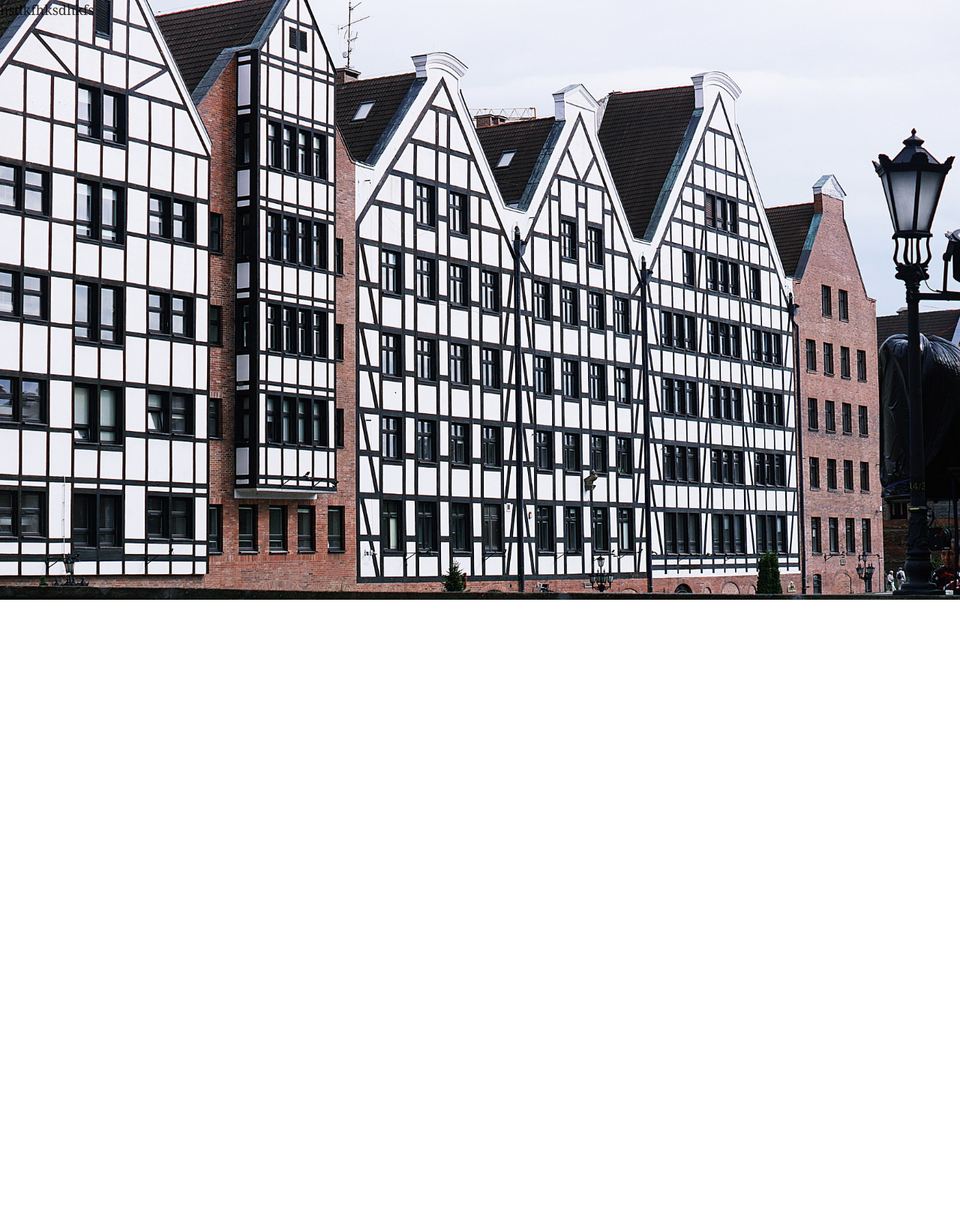
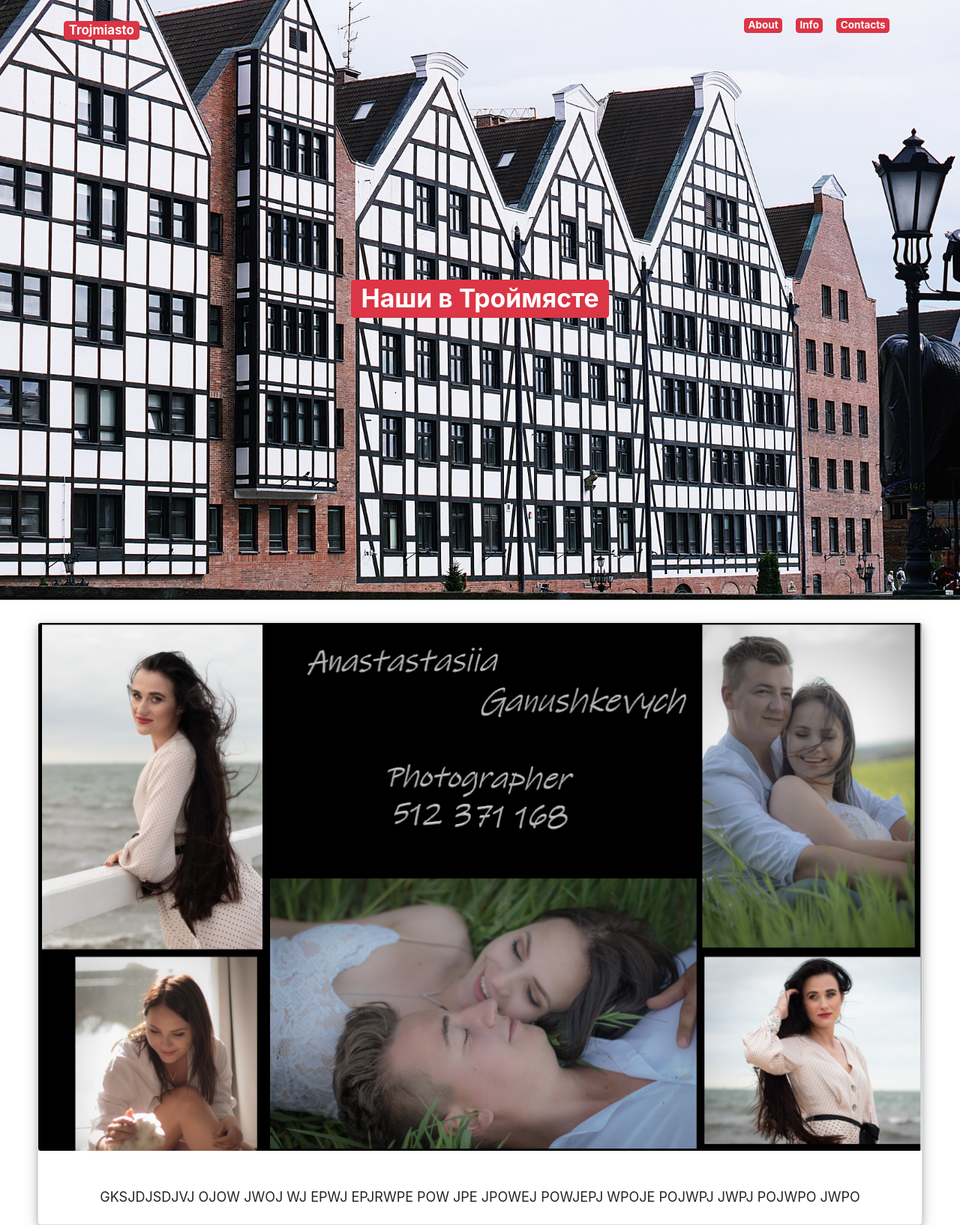
Before and after one commit to ganushkevychv/photoProject, a Gatsby site: page / in a window 1280 px wide. Shown: the whole page at 75% size. Before the commit the page ends 810 px from the top, so only its background shows below. Built offline with nearby package versions, Linux system fonts and the light colour scheme; Gatsby itself is replaced by a stand-in of ours.

Commit message:
reactstrap added, story.js created, navbar added to header

```diff
--- a/gatsby-config.js
+++ b/gatsby-config.js
@@ -1,6 +1,6 @@
 module.exports = {
   siteMetadata: {
-    title: `Gatsby Default Starter`,
+    title: `Trojmiasto`,
     description: `Kick off your next, great Gatsby project with this default starter. This barebones starter ships with the main Gatsby configuration files you might need.`,
     author: `@gatsbyjs`,
   },
--- a/src/components/header.js
+++ b/src/components/header.js
@@ -1,35 +1,59 @@
 import { Link } from "gatsby"
+import React from 'react';
 import PropTypes from "prop-types"
-import React from "react"
+import {
+  Collapse,
+  Navbar,
+  NavbarToggler,
+  NavbarBrand,
+  Nav,
+  NavItem,
+  NavLink,
+  Badge } from 'reactstrap';
 
-const Header = ({ siteTitle }) => (
-  <header
-    style={{
-      background: `rebeccapurple`,
-      marginBottom: `1.45rem`,
-    }}
-  >
-    <div
-      style={{
-        margin: `0 auto`,
-        maxWidth: 960,
-        padding: `1.45rem 1.0875rem`,
-      }}
-    >
-      <h1 style={{ margin: 0 }}>
-        <Link
-          to="/"
-          style={{
-            color: `white`,
-            textDecoration: `none`,
-          }}
-        >
-          {siteTitle}
-        </Link>
-      </h1>
+
+  class Header extends React.Component{
+    constructor(props) {
+      super(props);
+
+      this.toggle = this.toggle.bind(this);
+      this.state = {
+        isOpen: false
+      };
+    }
+    toggle() {
+      this.setState({
+        isOpen: !this.state.isOpen
+      });
+    }
+    render() {
+      return (
+        <div className="container-menu">
+          <Navbar fixed="top" light expand="sm">
+          <div className="container">
+
+          <NavbarBrand href="/"><Badge color="danger">Trojmiasto</Badge></NavbarBrand>
+            <NavbarToggler onClick={this.toggle} />
+            <Collapse isOpen={this.state.isOpen} navbar>
+              <Nav className="ml-auto" navbar>
+                <NavItem>
+                  <NavLink style={{color:"white"}} href="/about"><Badge color="danger">About</Badge></NavLink>
+                </NavItem>
+                <NavItem>
+                  <NavLink style={{color:"white"}} href="/info"><Badge color="danger">Info</Badge></NavLink>
+                </NavItem>
+                <NavItem>
+                  <NavLink style={{color:"white"}} href="/contact"><Badge color="danger">Contacts</Badge></NavLink>
+                </NavItem>
+              </Nav>
+            </Collapse>
           </div>
-  </header>
-)
+
+          </Navbar>
+        </div>
+      );
+    }
+  }
 
   Header.propTypes = {
     siteTitle: PropTypes.string,
@@ -39,4 +63,4 @@ Header.defaultProps = {
     siteTitle: ``,
   }
 
-export default Header
+export default Header;
--- a/src/components/layout.css
+++ b/src/components/layout.css
@@ -2,11 +2,13 @@ html {
   font-family: sans-serif;
   -ms-text-size-adjust: 100%;
   -webkit-text-size-adjust: 100%;
+
 }
 body {
   margin: 0;
   -webkit-font-smoothing: antialiased;
   -moz-osx-font-smoothing: grayscale;
+
 }
 article,
 aside,
--- a/src/components/layout.js
+++ b/src/components/layout.js
@@ -8,10 +8,8 @@
 import React from "react"
 import PropTypes from "prop-types"
 import { useStaticQuery, graphql } from "gatsby"
-
-import Header from "./header"
 import "./layout.css"
-
+import 'bootstrap/dist/css/bootstrap.min.css';
 const Layout = ({ children }) => {
   const data = useStaticQuery(graphql`
     query SiteTitleQuery {
--- /dev/null
+++ b/src/components/story.js
@@ -0,0 +1,28 @@
+import React from "react"
+import { Card, CardTitle, CardBody, CardText, CardImg} from "reactstrap"
+import back from "../images/back.png"
+const Story = (props) => {
+    const card = {
+        boxShadow:"0 4px 8px 0 rgba(0, 0, 0, 0.2), 0 6px 20px 0 rgba(0, 0, 0, 0.19)",
+        alignItems:"center",
+        marginLeft:"50px",
+        marginRight:"50px",
+    }
+    return(
+<div style={{textAlign:"center"}}>
+
+            <Card style={card}>
+            <CardImg src={back}/>
+            <CardBody >
+              <CardText className="text-center text-uppercase">
+              <p>
+                gksjdjSDJVJ OJOW JWOJ WJ EPWJ EPJRWPE POW JPE JPOWEJ POWJEPJ WPOJE POJWPJ JWPJ POJWPO JWPO
+              </p>
+              </CardText>
+            </CardBody>
+            </Card>
+</div>
+
+    )
+}
+export default Story;
--- a/src/pages/index.js
+++ b/src/pages/index.js
@@ -2,7 +2,11 @@ import React from "react"
 import Layout from "../components/layout"
 import SEO from "../components/seo"
 import BackgroundImage from "gatsby-background-image"
+import { Badge } from "reactstrap"
 import { graphql } from "gatsby"
+import Header from "../components/header"
+import Story from "../components/story"
+
 
 
 const IndexPage = (props) => {
@@ -13,7 +17,18 @@ const background = {
   backgroundSize:"cover",
   backgroundPosition:"center",
   backgroundRepeat:"no-repeat",
-  marginBottom:"10px",
+  marginBottom:"30px",
+}
+const contentBox = {
+  display:"flex",
+  height:"100%",
+  alignItems:"center",
+  color:"red",
+}
+const content = {
+  maxWidth:"700px",
+  textAlign:"center",
+  margin:"0 auto",
 }
 return(
   <Layout>
@@ -22,9 +37,14 @@ return(
     fluid={props.data.gdansk.childImageSharp.fluid}
     style={background}
     >
-hsdkfhksdhkfs
+<Header/>
+<div style={contentBox}>
+<div style={content}>
+  <h1><Badge color="danger">Наши в Троймясте</Badge></h1>
+</div>
+</div>
     </BackgroundImage>
-
+    <Story/>
   </Layout>
 )
 }
```
Also changed, not shown: package.json (+5 -3 lines), src/images/back.png (added), 1 other file. Lines whose indentation alone changed are shown as unchanged.
